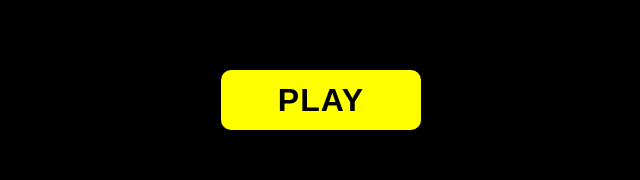
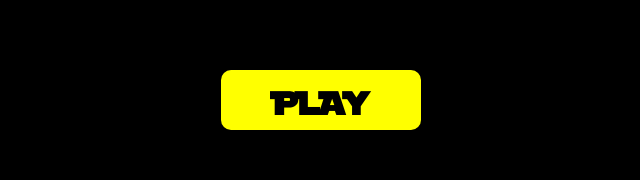
Before and after one commit to Yimmir/CodersCamp2020.JS-MajaTEAM, a website built with Parcel: page index.html in a window 1280 px wide. Shown: the part 300-480 px from the top of the page, without its empty margins (319-959 px from the left). Built offline with nearby package versions, Linux system fonts and the light colour scheme.

Commit message:
style(core): organize assets folder, link SW fonts

```diff
--- a/styles/style.css
+++ b/styles/style.css
@@ -3,6 +3,24 @@
     padding: 0;
     box-sizing: border-box;
     font-family: sans-serif;
+}
+
+/* Import i deklaracja fontów */
+
+@font-face {
+    font-family: "swTheme";
+    src: url("/assets/fonts/Starjedi.ttf") format('truetype');
+}
+
+@font-face {
+    font-family: swText;
+    src: url("/assets/fonts/NewsGothicStd.otf") format("opentype");
+}
+
+@font-face {
+    font-family: swText;
+    src: url("/assets/fonts/NewsGothicStd-Bold.otf") format("opentype");
+    font-weight: bold;
 }
 
 body {
@@ -38,6 +56,7 @@ body {
     text-transform: uppercase;
     letter-spacing: 1px;
     font-weight: bold;
+    font-family: 'swTheme', sans-serif; /* test fonta swTheme */
 }
 
 .play a {
@@ -85,6 +104,7 @@ body {
     text-transform: uppercase;
     letter-spacing: 1px;
     color: yellow;
+    font-family: swText, sans-serif; /* test fonta swText:bold */
 }
 
 .start .input-wrapper input {
```
Also changed, not shown: assets/fonts/NewsGothicStd-Bold.otf (added), assets/fonts/NewsGothicStd.otf (added), assets/fonts/Starjedi.ttf (added), assets/img/end_deathstar.svg (renamed from assets/end_deathstar.svg), assets/img/explosion1.svg (renamed from assets/explosion1.svg), assets/img/explosion2.svg (renamed from assets/explosion2.svg), assets/img/explosion3.svg (renamed from assets/explosion3.svg), assets/img/explosion4.svg (renamed from assets/explosion4.svg), assets/img/explosion5.svg (renamed from assets/explosion5.svg), assets/img/explosion6.svg (renamed from assets/explosion6.svg), assets/img/explosion7.svg (renamed from assets/explosion7.svg), assets/img/explosion8.svg (renamed from assets/explosion8.svg), assets/img/explosion9.svg (renamed from assets/explosion9.svg), assets/img/logo.svg (renamed from assets/logo.svg), 4 more files.
